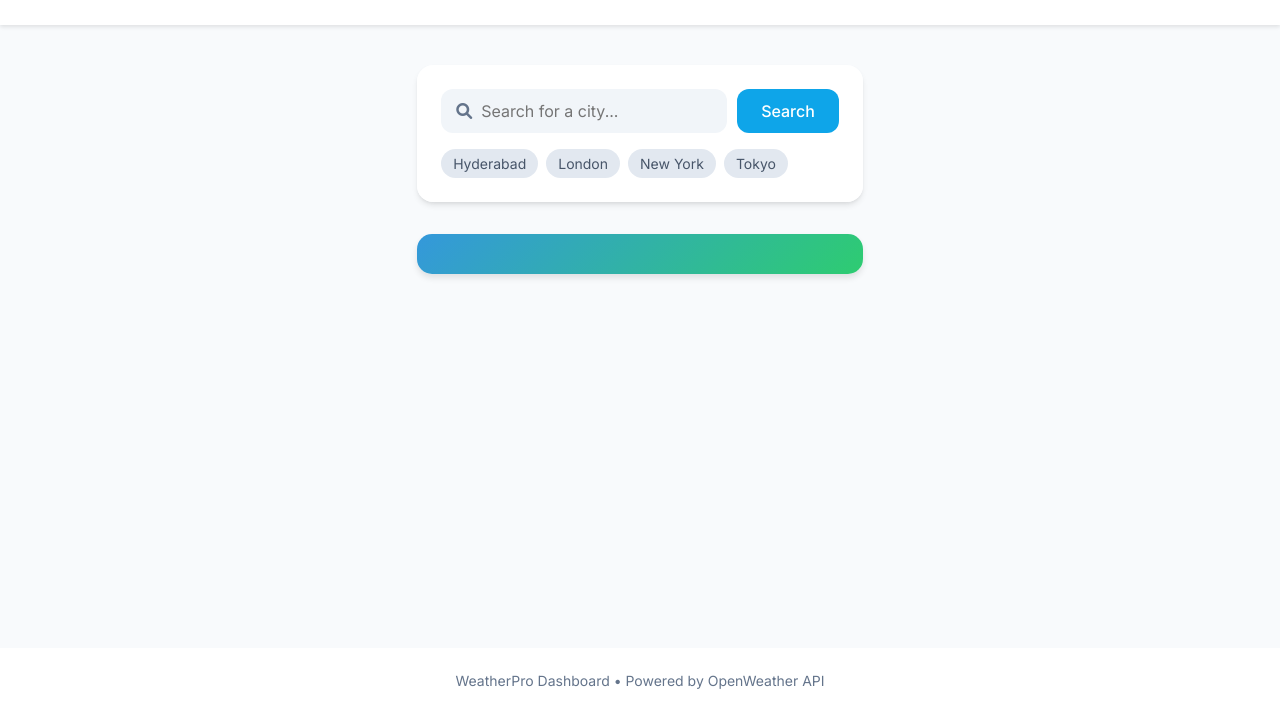
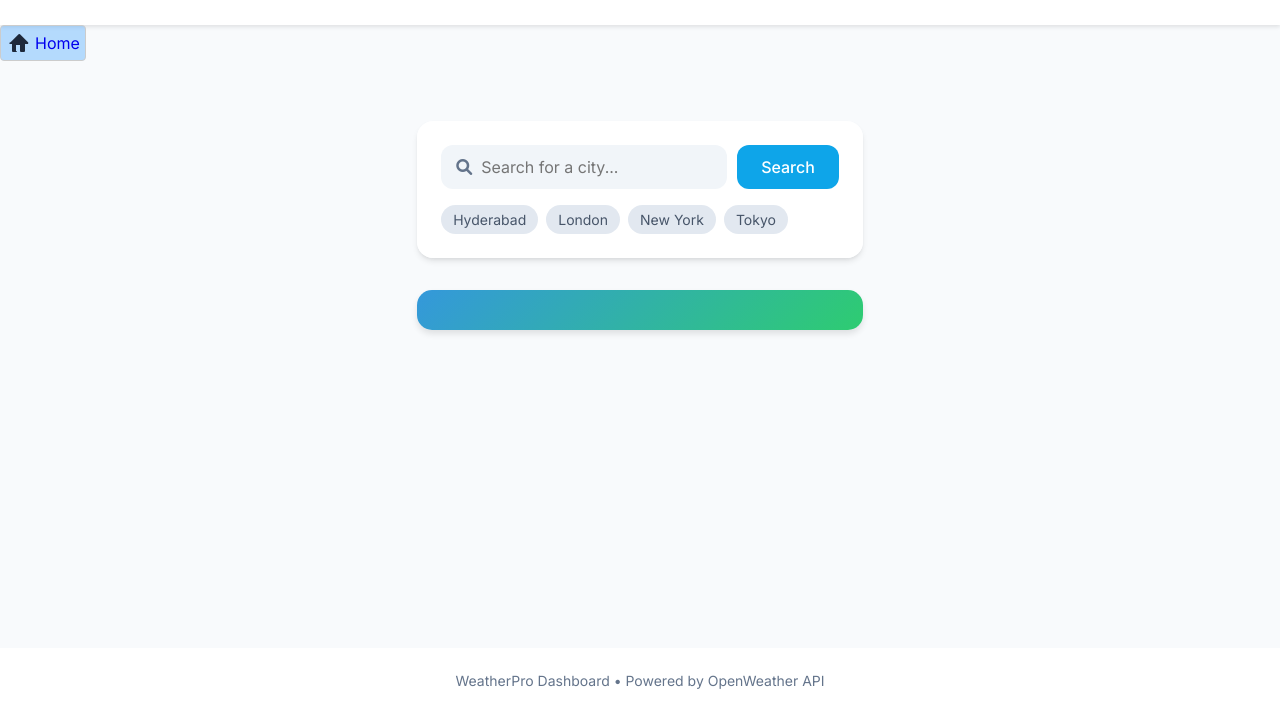
Before and after one commit to Yashraj0888/temp-wether, a website: page index.html in a window 1280 px wide. Shown: the part 87-800 px from the top of the page. Drawn offline with Linux system fonts and the light colour scheme; no server answers.

Commit message:
Update index.html

```diff
--- a/index.html
+++ b/index.html
@@ -219,6 +219,12 @@
             </div>
         </div>
     </nav>
+    <div style="display: flex; align-items: center; margin-bottom: 20px; border: 1px solid #ccc; border-radius: 4px; padding: 5px; width: fit-content; background-color: rgba(0, 132, 255, 0.275);">
+        <svg xmlns="http://www.w3.org/2000/svg" viewBox="0 0 24 24" width="24" height="24" fill="currentColor">
+          <path d="M10 20v-6h4v6a1 1 0 001 1h3a1 1 0 001-1v-7h2.293a1 1 0 00.707-1.707l-8-8a1 1 0 00-1.414 0l-8 8A1 1 0 003.707 13H6v7a1 1 0 001 1h3a1 1 0 001-1z"/>
+        </svg>
+        <a style="margin-left: 5px; text-decoration: none;" href="../../../index.html">Home</a>
+      </div>
 
     <div class="container">
         <div class="search-card light">
```
